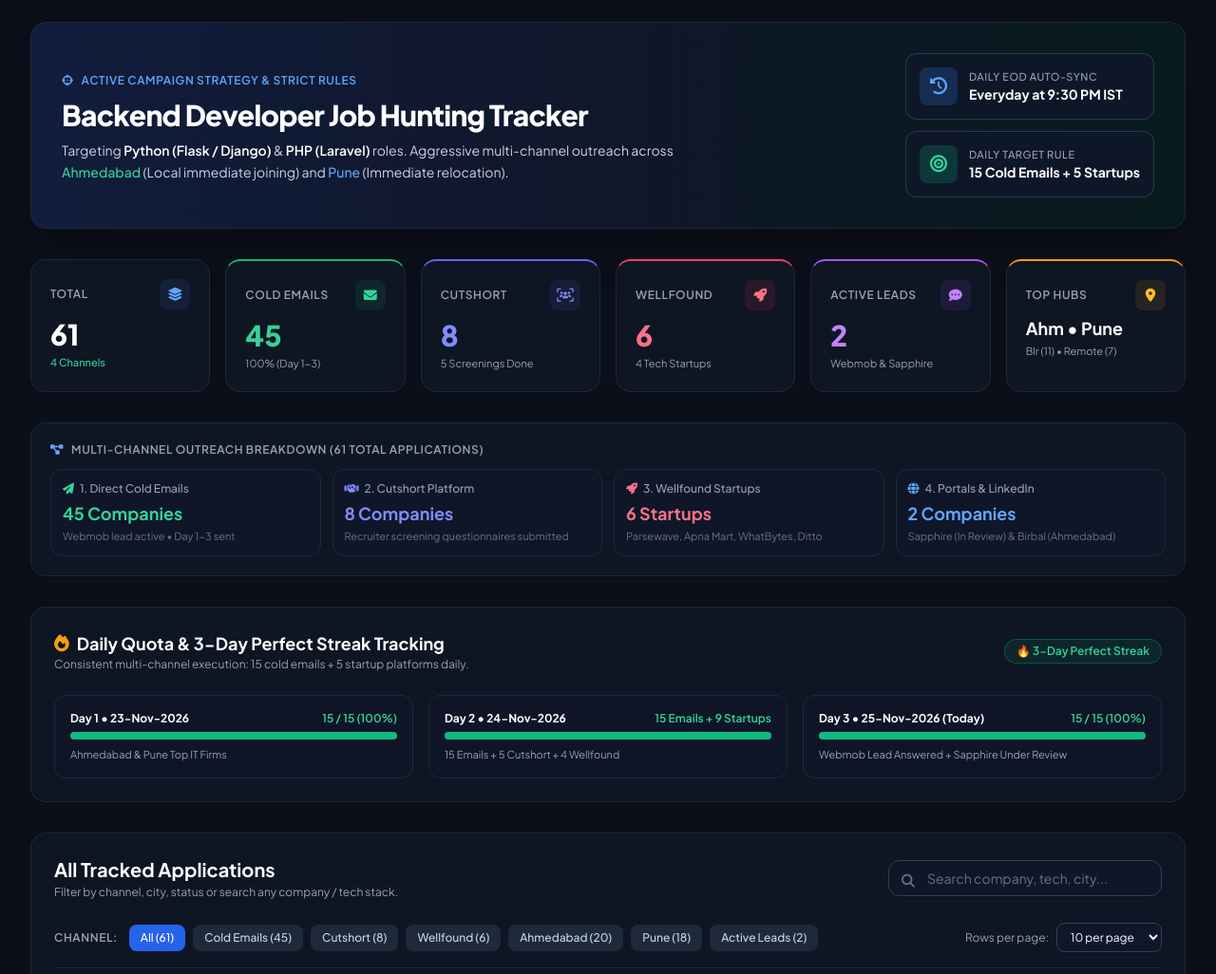
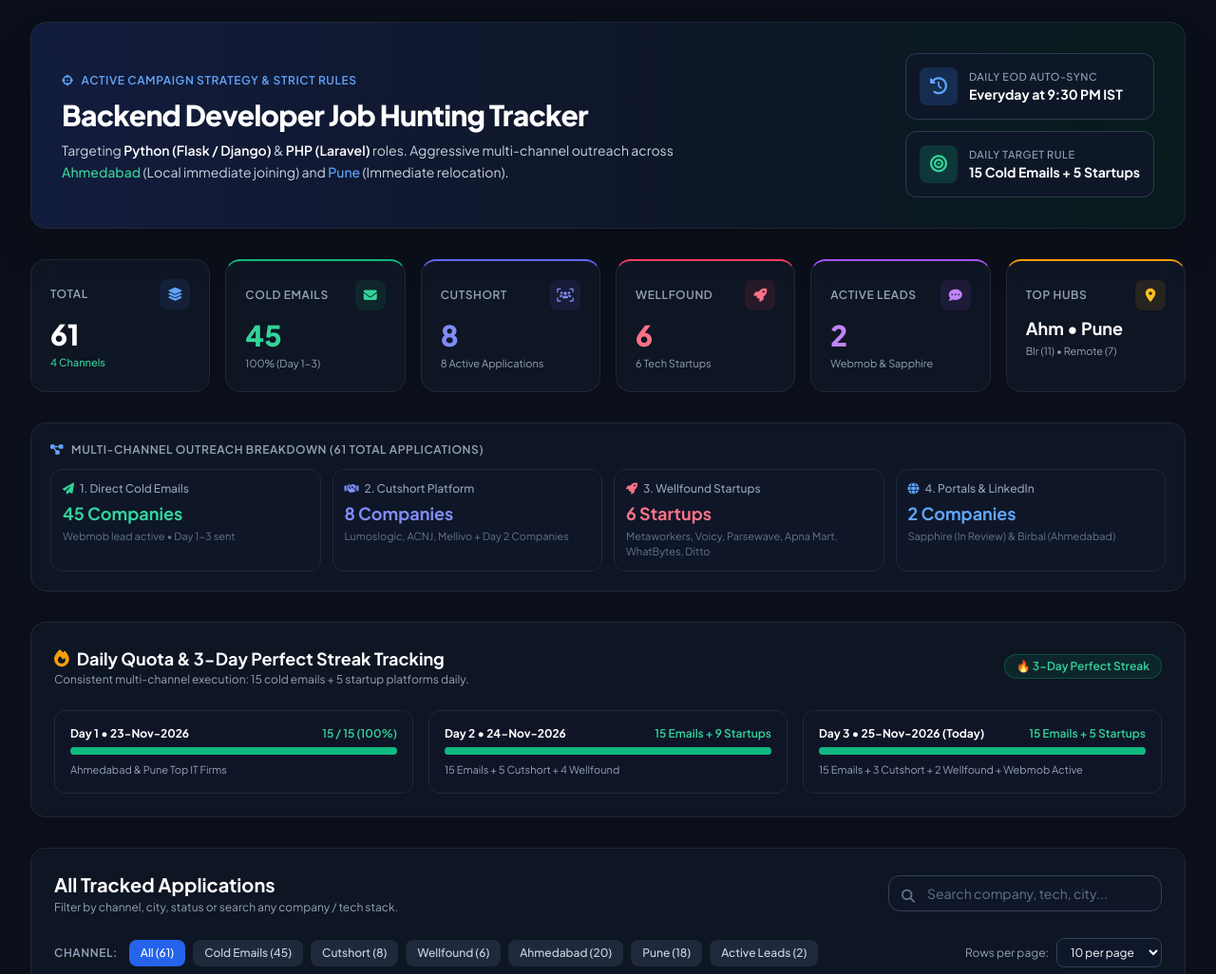
Before and after one commit to Yashbanda18052003/Yashbanda18052003.github.io, a plain HTML site: page job-tracker/index.html in a window 1280 px wide. Shown: the part 74-1100 px from the top of the page at 95% size. Drawn offline with nearby package versions, Linux system fonts and the light colour scheme.

Commit message:
EOD Sync: Job Hunting Dashboard updated (25-Nov-2026 09:38 PM)

```diff
--- a/job-tracker/index.html
+++ b/job-tracker/index.html
@@ -184,7 +184,7 @@
           </div>
         </div>
         <div class="text-3xl font-extrabold text-indigo-400">8</div>
-        <div class="text-[11px] text-slate-400 mt-1">5 Screenings Done</div>
+        <div class="text-[11px] text-slate-400 mt-1">8 Active Applications</div>
       </div>
 
       <!-- Wellfound -->
@@ -196,7 +196,7 @@
           </div>
         </div>
         <div class="text-3xl font-extrabold text-rose-400">6</div>
-        <div class="text-[11px] text-slate-400 mt-1">4 Tech Startups</div>
+        <div class="text-[11px] text-slate-400 mt-1">6 Tech Startups</div>
       </div>
 
       <!-- Active Review -->
@@ -247,7 +247,7 @@
             <span>2. Cutshort Platform</span>
           </div>
           <div class="text-lg font-bold text-indigo-400 mt-1">8 Companies</div>
-          <div class="text-[11px] text-slate-500 mt-0.5">Recruiter screening questionnaires submitted</div>
+          <div class="text-[11px] text-slate-500 mt-0.5">Lumoslogic, ACNJ, Mellivo + Day 2 Companies</div>
         </div>
         <div class="bg-slate-900/80 rounded-xl p-3 border border-slate-800">
           <div class="text-slate-400 font-medium flex items-center space-x-1.5">
@@ -255,7 +255,7 @@
             <span>3. Wellfound Startups</span>
           </div>
           <div class="text-lg font-bold text-rose-400 mt-1">6 Startups</div>
-          <div class="text-[11px] text-slate-500 mt-0.5">Parsewave, Apna Mart, WhatBytes, Ditto</div>
+          <div class="text-[11px] text-slate-500 mt-0.5">Metaworkers, Voicy, Parsewave, Apna Mart, WhatBytes, Ditto</div>
         </div>
         <div class="bg-slate-900/80 rounded-xl p-3 border border-slate-800">
           <div class="text-slate-400 font-medium flex items-center space-x-1.5">
@@ -312,12 +312,12 @@
         <div class="bg-slate-900/60 border border-slate-800 rounded-xl p-4">
           <div class="flex items-center justify-between mb-1.5">
             <span class="text-xs font-bold text-white">Day 3 &bull; 25-Nov-2026 (Today)</span>
-            <span class="text-xs font-semibold text-emerald-400">15 / 15 (100%)</span>
+            <span class="text-xs font-semibold text-emerald-400">15 Emails + 5 Startups</span>
           </div>
           <div class="w-full bg-slate-800 rounded-full h-2">
             <div class="bg-emerald-500 h-2 rounded-full w-full"></div>
           </div>
-          <div class="text-[11px] text-slate-400 mt-2">Webmob Lead Answered + Sapphire Under Review</div>
+          <div class="text-[11px] text-slate-400 mt-2">15 Emails + 3 Cutshort + 2 Wellfound + Webmob Active</div>
         </div>
       </div>
     </div>
```
Also changed, not shown: tracker.html (+6 -6 lines).
